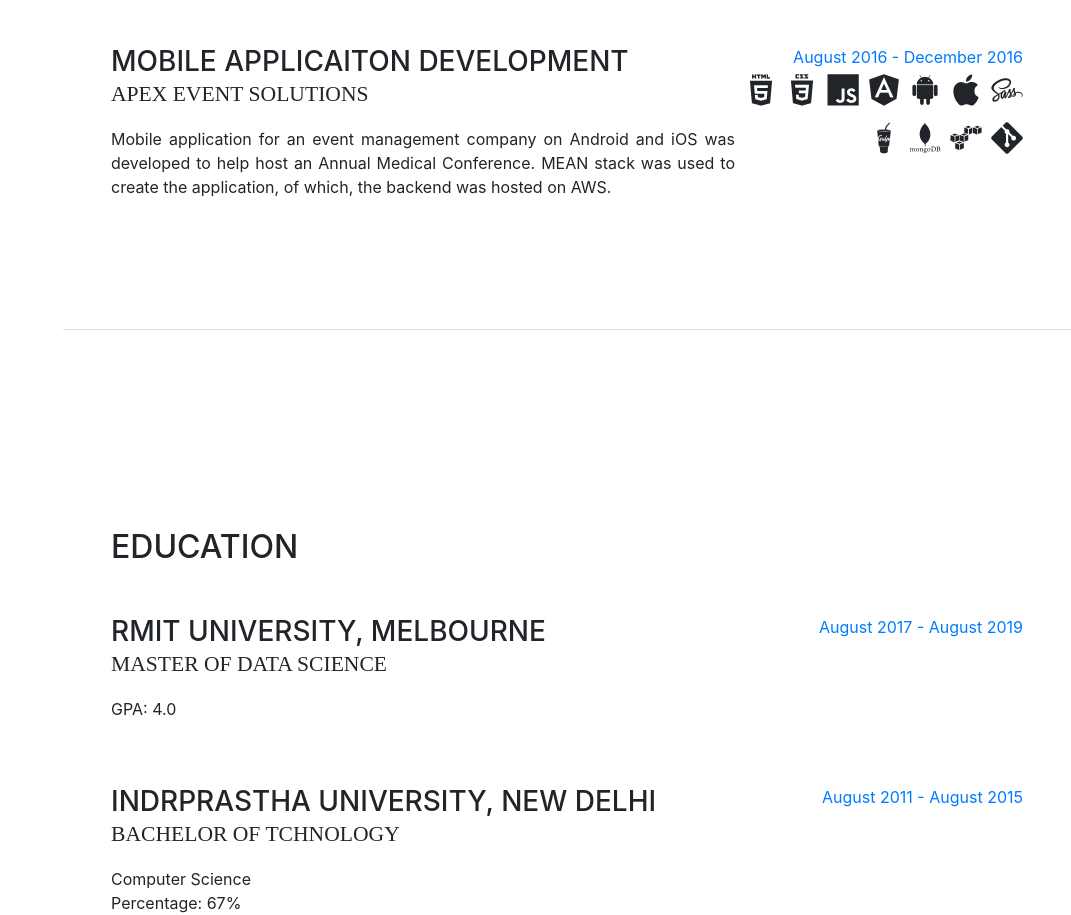
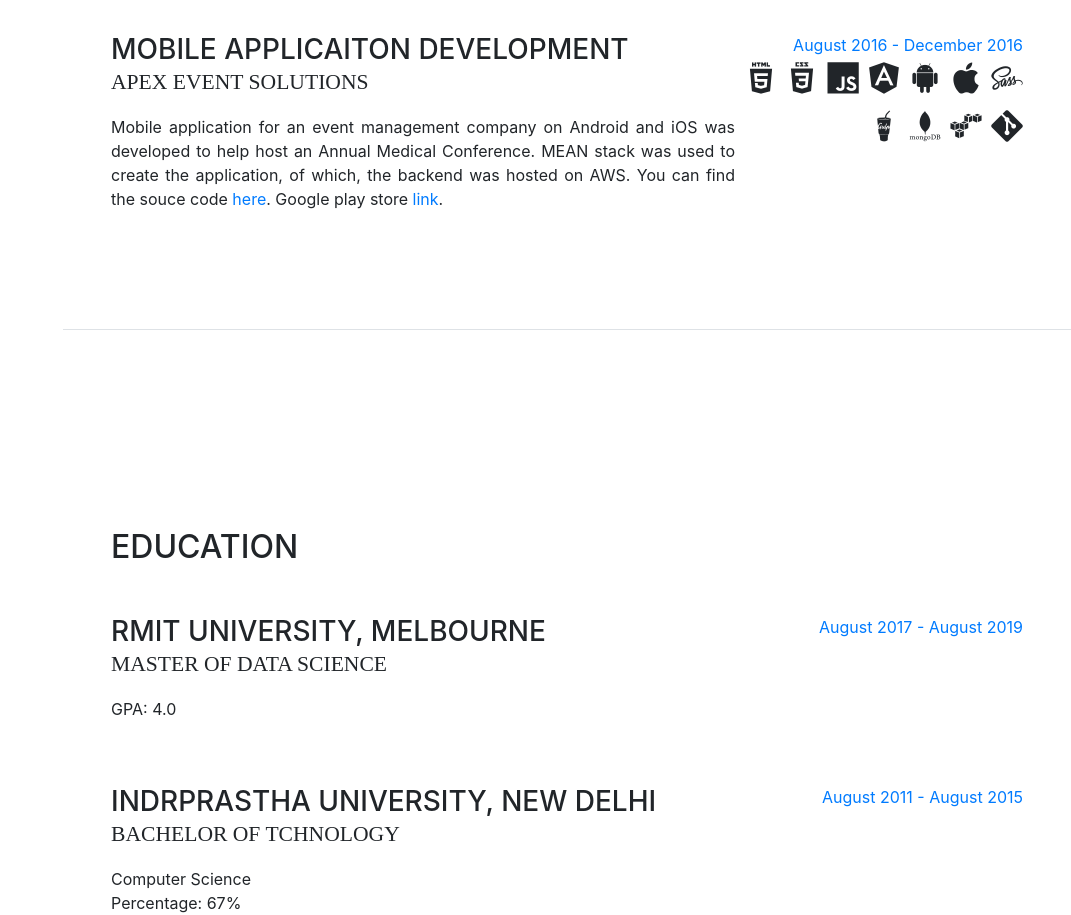
Before and after one commit to vikrant4/vikrant4.github.io, a website with bundled scripts: page index.html in a window 1280 px wide. Shown: the part 1270-2185 px from the top of the page, without its empty margins (209-1280 px from the left). Built offline with nearby package versions, Linux system fonts and the light colour scheme; some icons are missing; a web font is replaced by a local one.

Commit message:
adding link to FRAME app

```diff
--- a/index.html
+++ b/index.html
@@ -123,7 +123,9 @@
             <div class="resume-content mr-auto">
               <h3 class="mb-0">Mobile applicaiton development</h3>
               <div class="subheading mb-3">Apex Event Solutions</div>
-              <p style="text-align:justify">Mobile application for an event management company on Android and iOS was developed to help host an Annual Medical Conference. MEAN stack was used to create the application, of which, the backend was hosted on AWS.</p>
+<p style="text-align:justify">Mobile application for an event management company on Android and iOS was developed to help host an Annual Medical Conference.
+ MEAN stack was used to create the application, of which, the backend was hosted on AWS. You can find the souce code
+<a target="_blank" href="https://github.com/codeoak">here</a>. Google play store <a target="_blank" href="https://play.google.com/store/apps/details?id=com.ionicframework.frontendnew125169&hl=en">link</a>.</p>
             </div>
             <div class="resume-date text-md-right">
               <span class="text-primary">August 2016 - December 2016</span>
```
